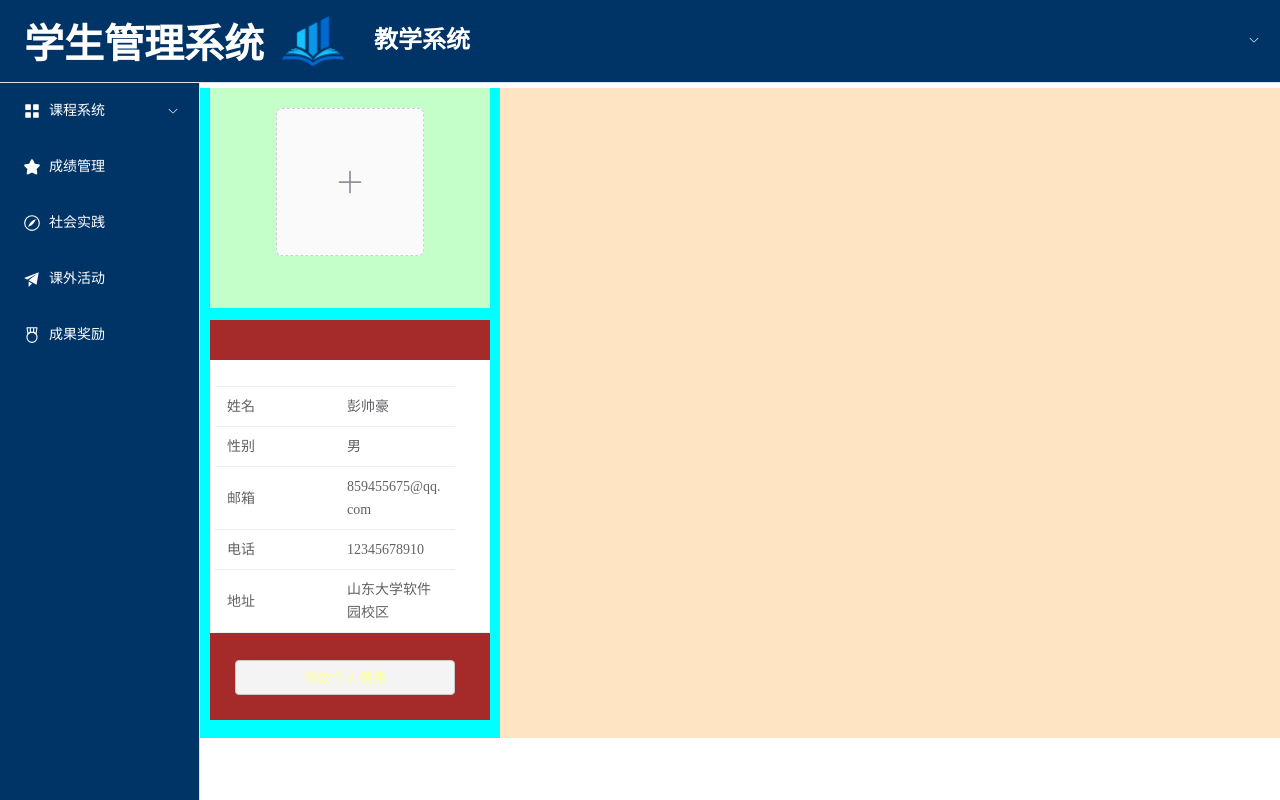
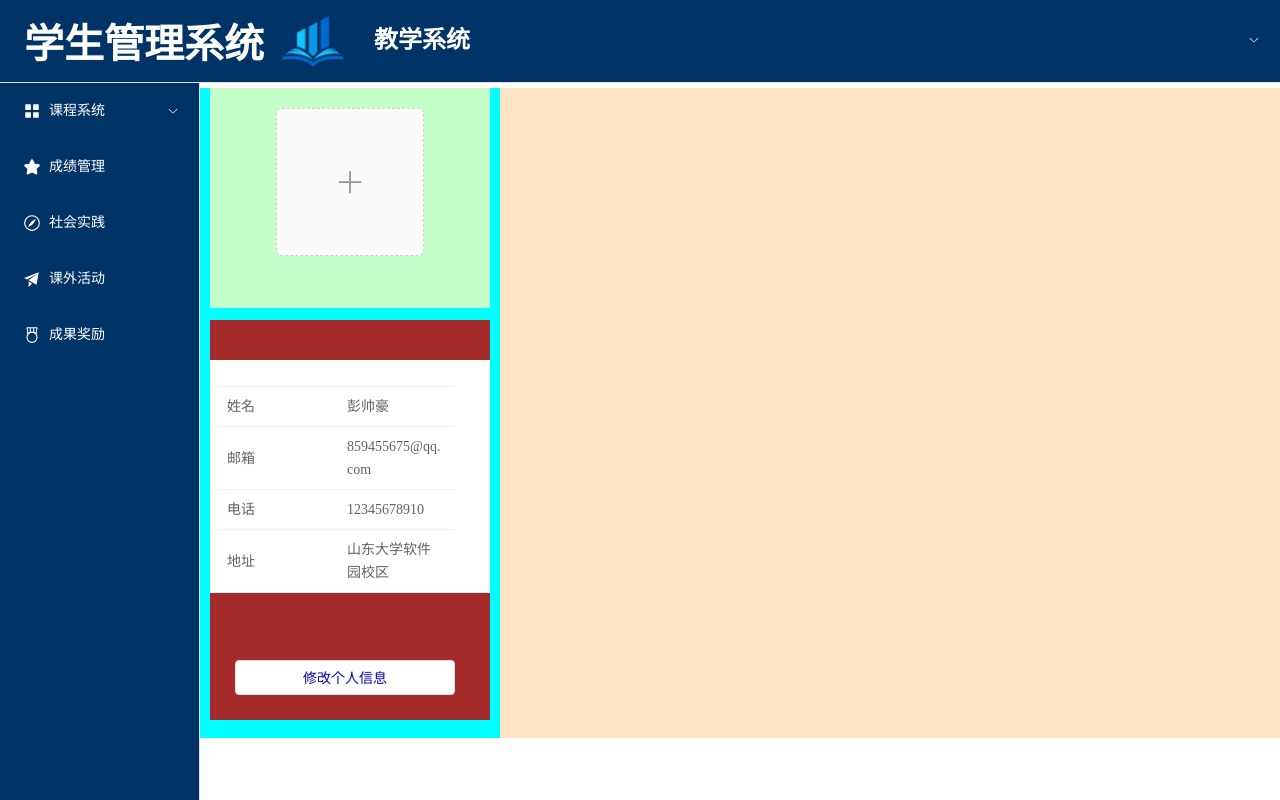
Before and after one commit to SKgtsa/course-design-2022, a Vue app in the folder front/: page /SelfInformation in a window 1280 px wide. Built offline with nearby package versions, Linux system fonts and the light colour scheme.

Commit message:
个人主页/个人信息布局

```diff
--- a/front/src/router/index.ts
+++ b/front/src/router/index.ts
@@ -47,6 +47,11 @@ const router = createRouter({
           component:() =>import('../views/CourseEvaluate.vue')
         },
         {
+          path:'/CourseSelect',
+          name:'CourseSelect',
+          component:() =>import('../views/CourseSelect.vue')
+        },
+        {
           path:'/Activity',
           name:'Activity',
           component:() =>import('../views/ActivityView.vue')
--- a/front/src/views/SelfInformation.vue
+++ b/front/src/views/SelfInformation.vue
@@ -10,10 +10,10 @@
             <el-table :data="tableData" size="mini" class="tableStyle">
               <el-table-column prop="title" label="" width="120">
               </el-table-column>
-              <el-table-column prop="information" label="" width="120">
+              <el-table-column prop="value" label="" width="120">
               </el-table-column>
             </el-table>
-            <el-button type="info" class="changeButton" plain>
+            <el-button type="default" class="changeButton" @click="editInf" plain>
               修改个人信息
             </el-button>
 
@@ -25,39 +25,171 @@
       </el-container>
     </div>
   </div>
+  <el-dialog v-model="centerDialogVisible" width="30%">
+    <el-form :model="editForm" class="areaTextInput" ref="formData" :rules="rulesEditForm">
+      <!-- <el-form-item label="日期" prop="practiceDate">
+            <el-date-picker
+              type="daterange"
+              range-separator="To"
+              start-placeholder="Start date"
+              end-placeholder="End date"
+              v-model = "editForm.practiceDate"
+            />
+          </el-form-item> -->
+      <el-form-item label="姓名" prop="name">
+        <span>{{ editForm.name }}</span> <!-- 这个editForm初始值，还得赋值为那一行的数据吧 -->
+      </el-form-item>
+      <el-form-item label="邮箱" prop="eMail">
+        <el-input v-model="editForm.eMail">
+          {{ editForm.eMail }}</el-input>
+      </el-form-item>
+      <el-form-item label="电话" prop="phone">
+        <el-input v-model="editForm.phone">{{editForm.phone}}</el-input>
+      </el-form-item>
+      <el-form-item label="地址" prop="location">
+        <el-input v-model="editForm.location">{{editForm.location}}</el-input>
+      </el-form-item>
+    </el-form>
+    <div class="dialogButtonPage">
+      <el-button @click="closeDialog" class="dialogButton">取消</el-button>
+      <el-button type="primary" @click="sumbitEditRow" class="dialogButton">确定</el-button> <!-- 在这个方法里面来判断是啥？ -->
+    </div>
+  </el-dialog>
 </template>
 <script lang="ts" setup>
 import AvatarUploadTestViewVue from '@/components/AvatarUploadTestView.vue';
+import service from '@/request';
+import { messageWarning, messageError,messageInfo,messageSuccess } from '@/utils/message';
 import { reactive, ref } from "vue";
+//变量
+
+let centerDialogVisible = ref(false);
+let backData = reactive({
+  name:'彭帅豪',
+  eMail:'859455675@qq.com',
+  phone:'12345678910',
+  location:'山东大学软件园校区',
+})
+
 const tableData = reactive([
   {
     title:"姓名",
-        information:"彭帅豪",
+    value:backData.name,
   },
   {
-        title: "性别",
-        information: "男",
+    title:'邮箱',
+    value:backData.eMail,
   },
   {
-        title: "邮箱",
-        information: "859455675@qq.com",
-    },
-    {
-        title: "电话",
-        information:'12345678910',
+    title:'电话',
+    value:backData.phone,
   },
   {
     title:'地址',
-        information:"山东大学软件园校区"
+    value:backData.location,
+  },
+])
+
+/* const formData = ref(); */
+let editForm = reactive({  //家庭成员这个感觉可以不弄了，显示的时候不太好显示
+  name:backData.name,       //身份证都传了,要不都返回来
+  eMail:backData.eMail,
+  phone:backData.phone,
+  location:backData.location,
+});
+
+
+const formData = ref();
+
+const validateEMail=(rule, value,callback)=>{  //检验邮箱
+  const reg =/^\w+([-+.]\w+)*@\w+([-.]\w+)*\.\w+([-.]\w+)*$/;
+  if(value==''||value==undefined||value==null){
+    callback(new Error('请输入邮箱！'));
+  }else{
+    if (!reg.test(value)){
+      callback(new Error('请输入正确的邮箱'));
     }
-])
+  }
+}
+const validatePhone=(rule,value,callback)=>{ //检验手机号(不能是座机......)
+  const reg =/^(13[0-9]|14[01456879]|15[0-35-9]|16[2567]|17[0-8]|18[0-9]|19[0-35-9])\d{8}$/;
+  if(value==''||value==undefined||value==null){
+    callback(new Error('请输入手机号码！'));
+  }else {
+    if ((!reg.test(value)) && value != '') {
+      callback(new Error('请输入正确的电话号码'));
+    }
+  }
+}
+
+const rulesEditForm = reactive({
+  eMail: [{ validator: validateEMail, trigger: 'blur' },],
+  phone: [{ validator:validatePhone, trigger: 'blur' },],
+  location:[{require:true,message:"请输入地址",trigger:'blur'}]
+
+})
+/* let backData = ref(); */
+//函数
+
+/* const loadInformationData =async () => {   //查看个人信息
+  service.post('/api/user/myInfo', { token: localStorage.getItem("token") }).then(res => {
+    if (res.data.success) {
+      const data = res.data;
+      let arr = data.content; //拿到了返回的数组
+      backData = arr
+      localStorage.setItem('token', data.token)
+    } else {
+      messageWarning(res.data.message)
+    }
+  })
+}
+loadInformationData();//进入时自动执行调用 */
+
+
+const editInf = () => {
+  centerDialogVisible.value = true;
+}
+
+const closeDialog = () =>{
+  messageInfo("取消编辑")
+  centerDialogVisible.value = false;
+}
+
+  const sumbitEditRow = () =>{
+  formData.value.validate((valid) => {
+    if (valid) {
+      service.post('/api/user/editInfo', { token: localStorage.getItem("token"), //这个修改信息，绑定的值
+      //是editForm绑定还是用formData绑定？
+    phone:editForm.phone,eMail:editForm.eMail,location:editForm.location }).then(res => {
+        if (res.data.success) {
+          const data = res.data;
+          backData = data.content;
+          localStorage.setItem('token', data.token)
+          messageSuccess("提交成功！")
+        } else {
+          messageWarning(res.data.message)
+        }
+      })
+        .catch(function (error) {
+          console.log(error)
+        })
+    } else {
+      messageError("请完善全部信息")
+    }
+  })
+}
+
+
+
 </script>
 <style lang="scss" scoped>
-.content{
+.content {
   padding-top: 88px;
   padding-left: 200px;
+
   .selfInformationPage {
     position: relative;
+
     .aside {
       position: absolute;
       background-color: aqua;
@@ -88,18 +220,20 @@ const tableData = reactive([
         height: 400px;
         left: 10px;
         background-color: brown;
-        .tableStyle{
+
+        .tableStyle {
           margin-top: 40px;
           padding-top: 10px;
           padding-left: 5px;
         }
-        .changeButton{
+
+        .changeButton {
           position: absolute;
-          top:340px;
+          top: 340px;
           width: 220px;
           height: 35px;
           left: 25px;
-          color: #FFFF99;
+          color: #0808ad;
         }
       }
     }
@@ -111,4 +245,18 @@ const tableData = reactive([
   }
 }
 
+//下面是弹出框，在布局中独立，没有写入子样式中
+.areaTextInput {
+  font-size: 15px;
+}
+
+.dialogButtonPage {
+  text-align: center;
+}
+
+.dialogButton {
+  padding-left: 5px;
+  padding-right: 5px;
+}
+
 </style>
```
Lines whose indentation alone changed are shown as unchanged.
